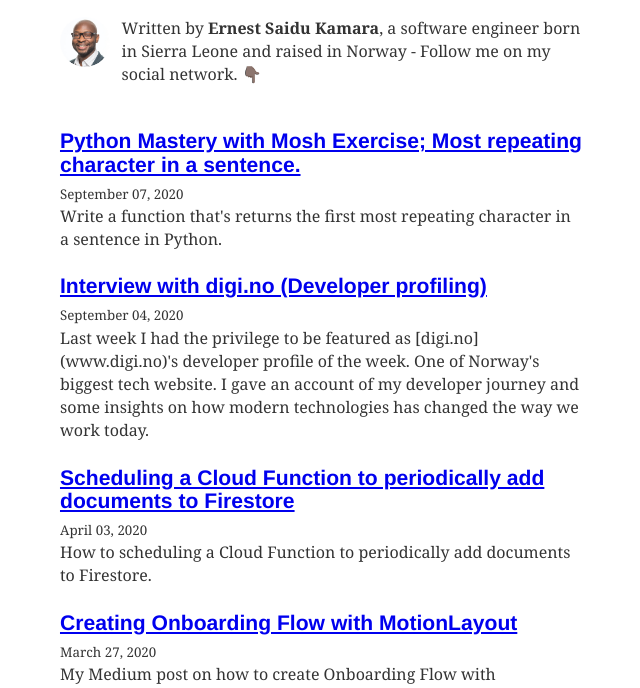
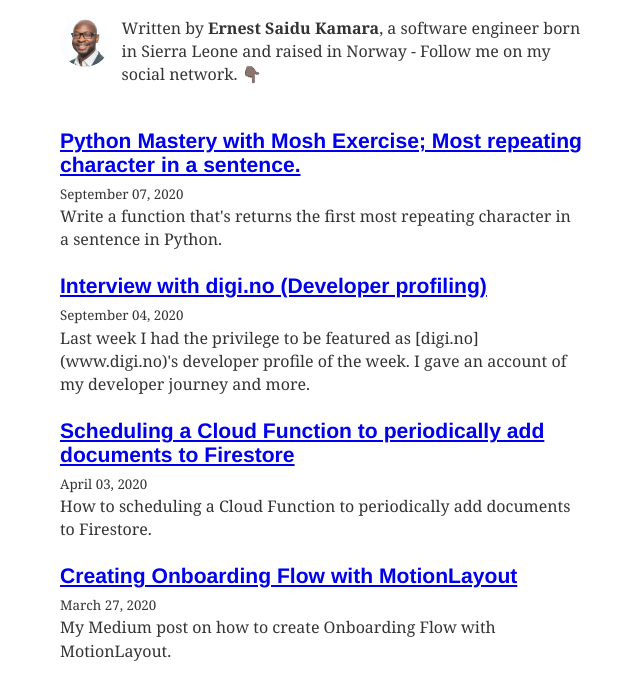
Before and after one commit to ernestkamara/personal-blog, a Gatsby site: page /blog/ in a window 1280 px wide. Shown: the part 111-799 px from the top of the page, without its empty margins (319-959 px from the left). Built offline with nearby package versions, Linux system fonts and the light colour scheme; Gatsby itself is replaced by a stand-in of ours; some packages are replaced by stand-ins of ours.

Commit message:
Update Blog “interview-with-digi-no-developer-profiling”

```diff
--- a/content/blog/interview-with-digi-no-developer-profiling.md
+++ b/content/blog/interview-with-digi-no-developer-profiling.md
@@ -4,9 +4,8 @@ date: 2020-09-04T20:49:43.057Z
 title: Interview with digi.no (Developer profiling)
 description: >-
   Last week I had the privilege to be featured as [digi.no](www.digi.no)'s
-  developer profile of the week. One of Norway's biggest tech website. I gave an
-  account of my developer journey and some insights on how modern technologies
-  has changed the way we work today.
+  developer profile of the week. I gave an account of my developer journey and
+  more.
 ---
 Last week I had the privilege to be featured as [digi.no](www.digi.no)'s developer profile of the week. One of Norway's biggest tech website. I gave an account of my developer journey and some insights on how modern technologies has changed the way we work today.
 
```
